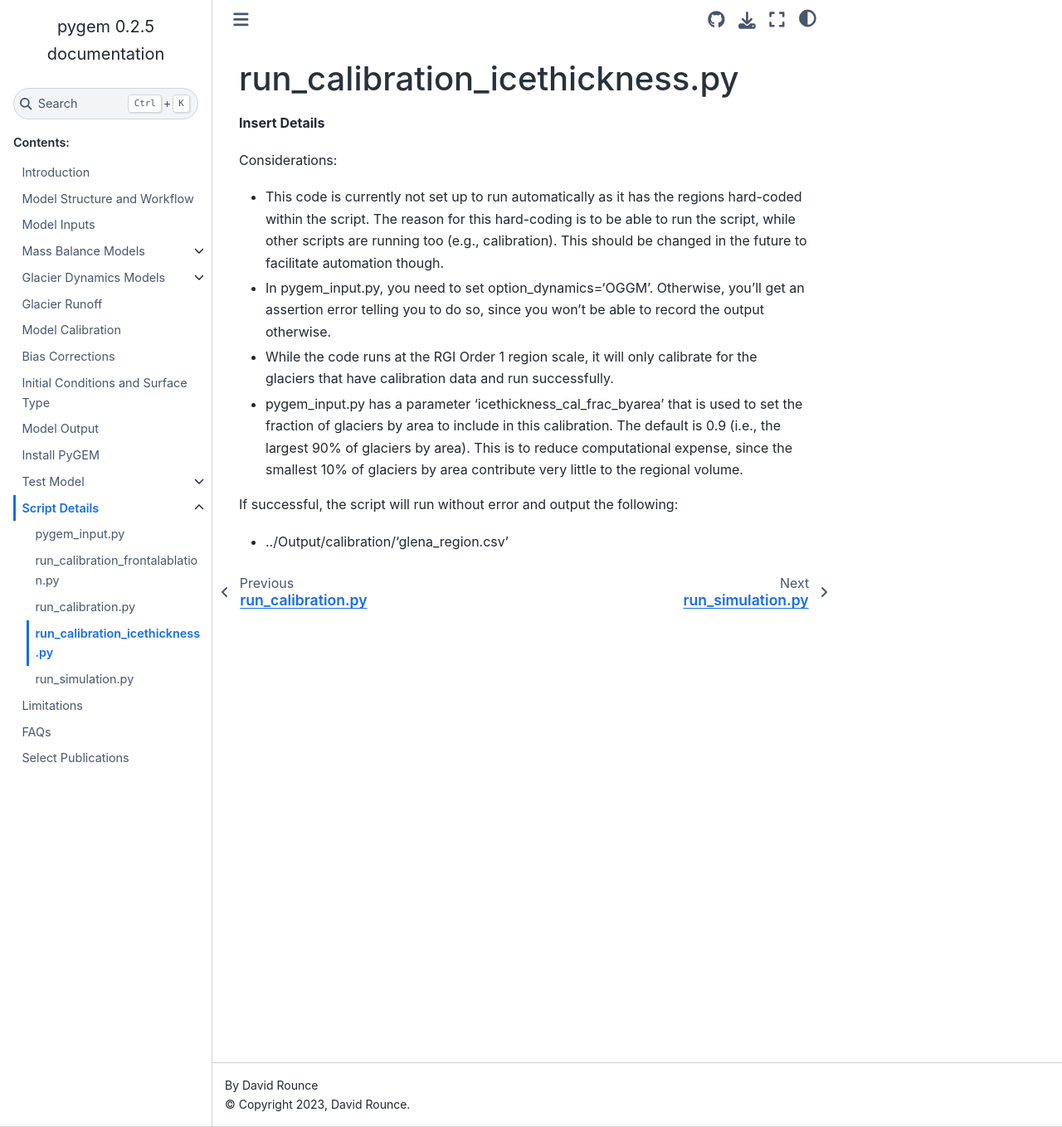
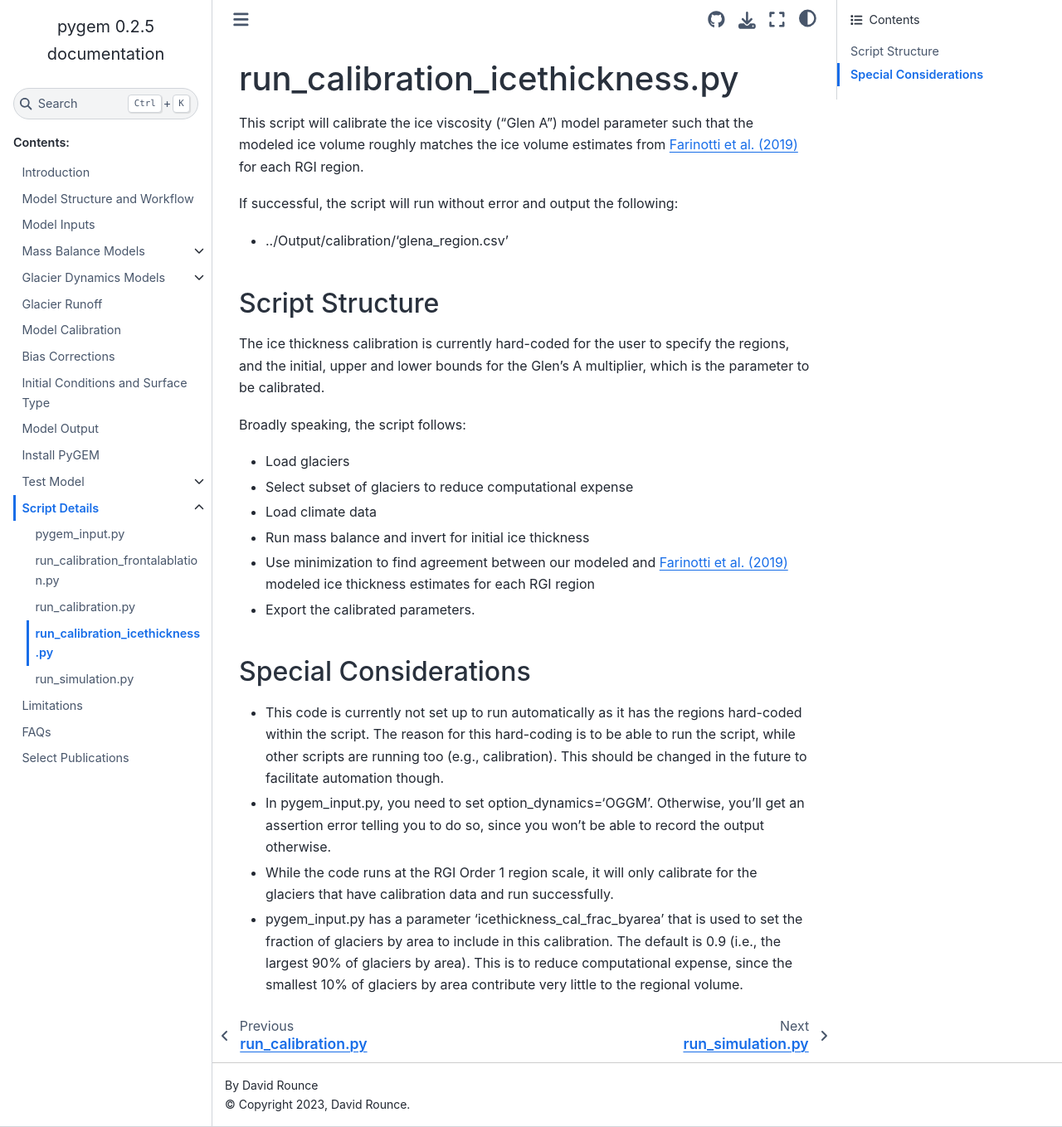
Before and after one commit to drounce/PyGEM, a Sphinx documentation site: the page built from docs/run_calibration_icethickness_overview.md, in a window 1280 px wide and 1359 px high. Shown: the whole window at 83% size. Built offline with Sphinx 7.4.7 and the Sphinx Book theme 1.1.4, drawn with Linux system fonts in a browser that asks for light colours.

Commit message:
added script structure to run_calibration_icethickness

```diff
--- a/docs/run_calibration_icethickness_overview.md
+++ b/docs/run_calibration_icethickness_overview.md
@@ -1,12 +1,23 @@
 (run_calibration_icethickness_overview_target)=
 # run_calibration_icethickness.py
-**Insert Details**
+This script will calibrate the ice viscosity ("Glen A") model parameter such that the modeled ice volume roughly matches the ice volume estimates from [Farinotti et al. (2019)](https://www.nature.com/articles/s41561-019-0300-3) for each RGI region.
 
-Considerations:
+If successful, the script will run without error and output the following:
+* ../Output/calibration/‘glena_region.csv’
+
+## Script Structure
+The ice thickness calibration is currently hard-coded for the user to specify the regions, and the initial, upper and lower bounds for the Glen's A multiplier, which is the parameter to be calibrated.
+
+Broadly speaking, the script follows:
+* Load glaciers
+* Select subset of glaciers to reduce computational expense
+* Load climate data
+* Run mass balance and invert for initial ice thickness
+* Use minimization to find agreement between our modeled and [Farinotti et al. (2019)](https://www.nature.com/articles/s41561-019-0300-3) modeled ice thickness estimates for each RGI region
+* Export the calibrated parameters.
+
+## Special Considerations
 * This code is currently not set up to run automatically as it has the regions hard-coded within the script. The reason for this hard-coding is to be able to run the script, while other scripts are running too (e.g., calibration). This should be changed in the future to facilitate automation though.
 * In  pygem_input.py, you need to set option_dynamics=‘OGGM’. Otherwise, you’ll get an assertion error telling you to do so, since you won’t be able to record the output otherwise.
 * While the code runs at the RGI Order 1 region scale, it will only calibrate for the glaciers that have calibration data and run successfully.
 * pygem_input.py has a parameter ‘icethickness_cal_frac_byarea’ that is used to set the fraction of glaciers by area to include in this calibration. The default is 0.9 (i.e., the largest 90% of glaciers by area). This is to reduce computational expense, since the smallest 10% of glaciers by area contribute very little to the regional volume.
-
-If successful, the script will run without error and output the following:
-* ../Output/calibration/‘glena_region.csv’
```
Also changed, not shown: docs/test_write_md.ipynb.
